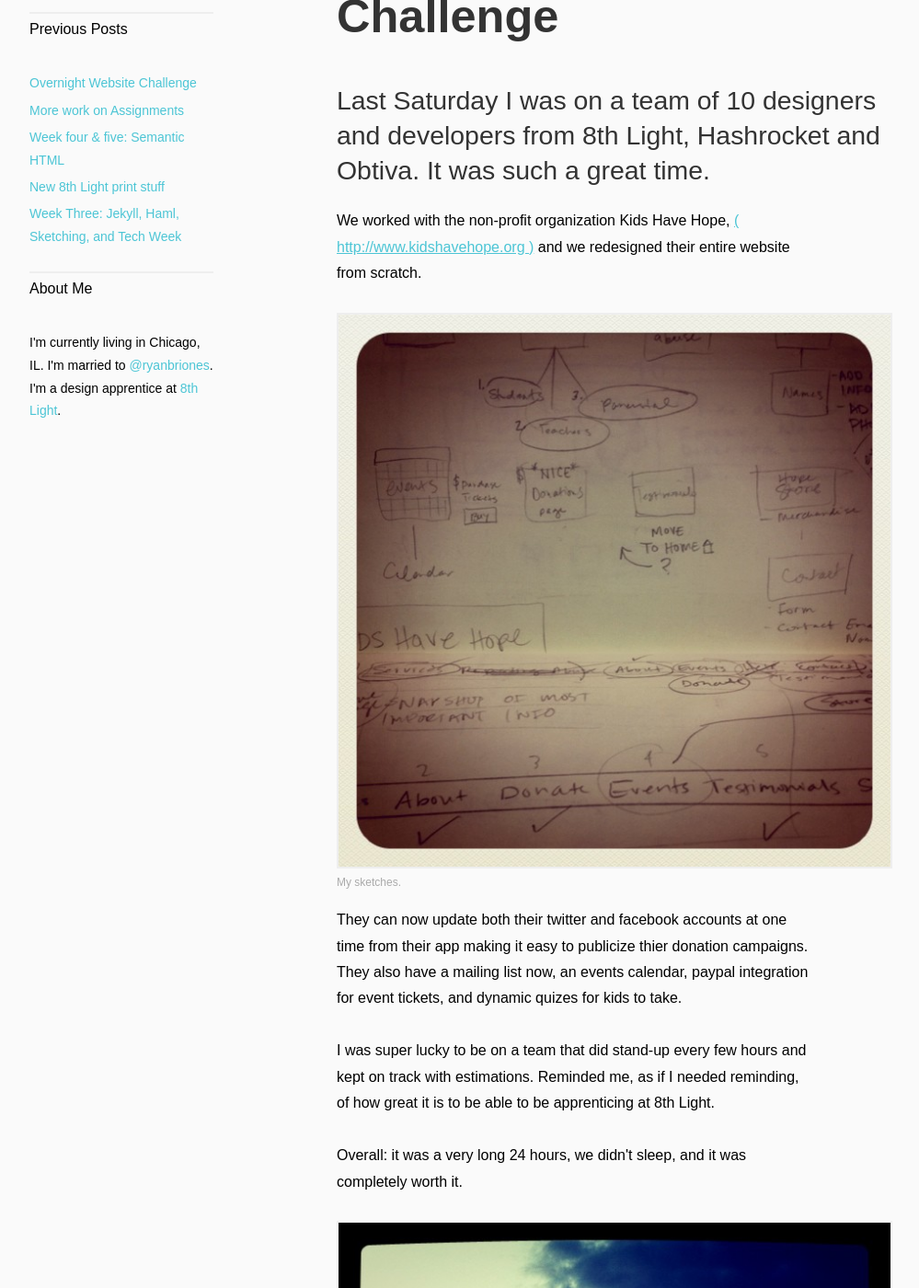
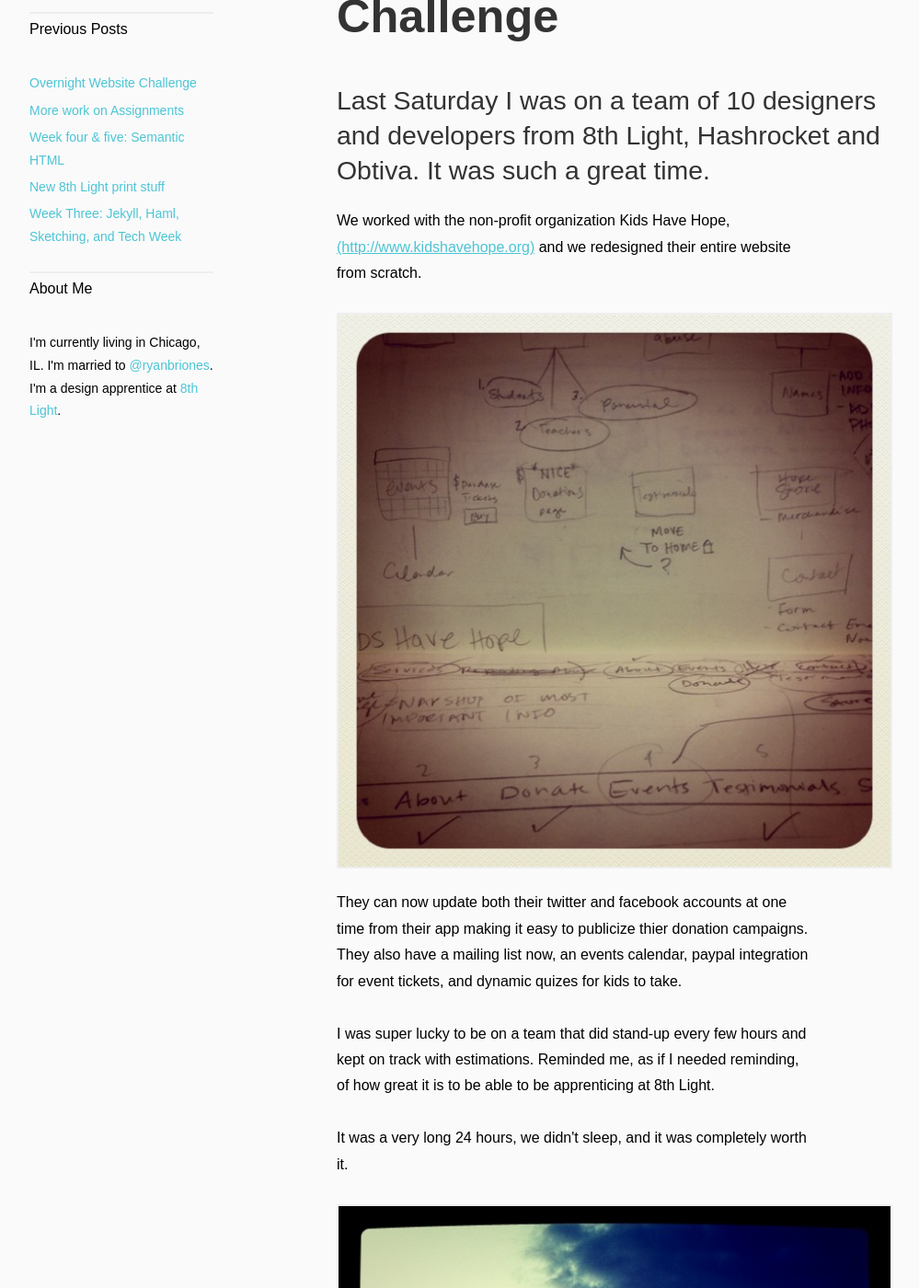
Before and after one commit to smbriones/smbriones.github.com, a Jekyll site: the page built from _posts/2011-08-25-overnight-website-challenge.html, in a window 1280 px wide and 1400 px high, scrolled down 245 px. Shown: the whole window at 92% size, without its empty margins (134-1133 px from the left). Built offline with Jekyll 4.4.1, drawn with Linux system fonts in a browser that asks for light colours; nearby versions of some CDN libraries.

Commit message:
edits to owc post

```diff
--- a/_posts/2011-08-25-overnight-website-challenge.html
+++ b/_posts/2011-08-25-overnight-website-challenge.html
@@ -10,14 +10,11 @@ snippet: "Last Saturday I was on a team of 10 designers and developers from 8th
 
 <p>
   We worked with the non-profit organization Kids Have Hope,
-  <a href="http://www.kidshavehope.org">( http://www.kidshavehope.org )</a> and we redesigned
+  <a href="http://www.kidshavehope.org">(http://www.kidshavehope.org)</a> and we redesigned
   their entire website from scratch.
 </p>
 <figure>
   <img src="/images/blog/owc/5-hour-notes.jpg">
-  <figcaption>
-    My sketches.
-  </figcaption>
 </figure>
 <p>
   They can now update both their twitter and facebook accounts at one time from their app
@@ -30,7 +27,7 @@ snippet: "Last Saturday I was on a team of 10 designers and developers from 8th
   apprenticing at 8th Light.
 </p>
 <p>
-  Overall: it was a very long 24 hours, we didn't sleep, and it was completely worth it.
+  It was a very long 24 hours, we didn't sleep, and it was completely worth it.
 </p>
 <figure>
   <img src="/images/blog/owc/sunrise.jpg">
```
